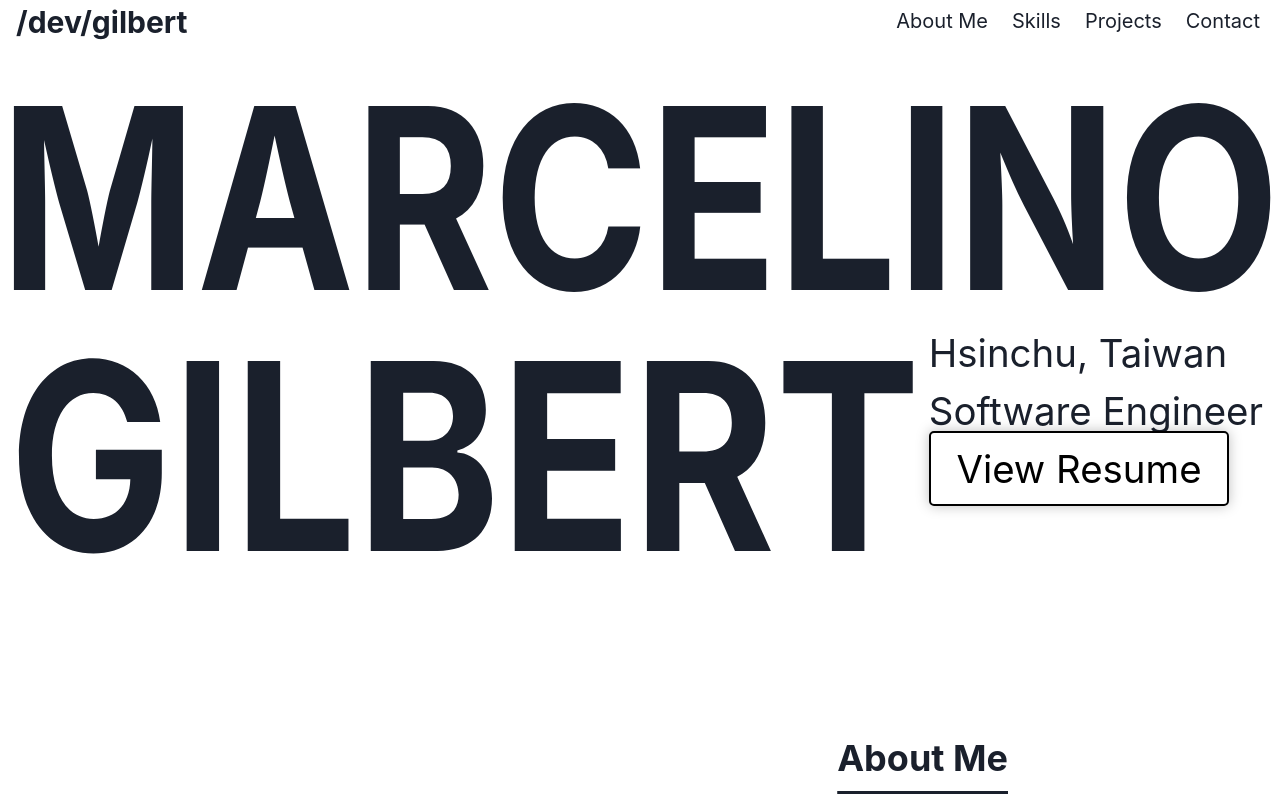
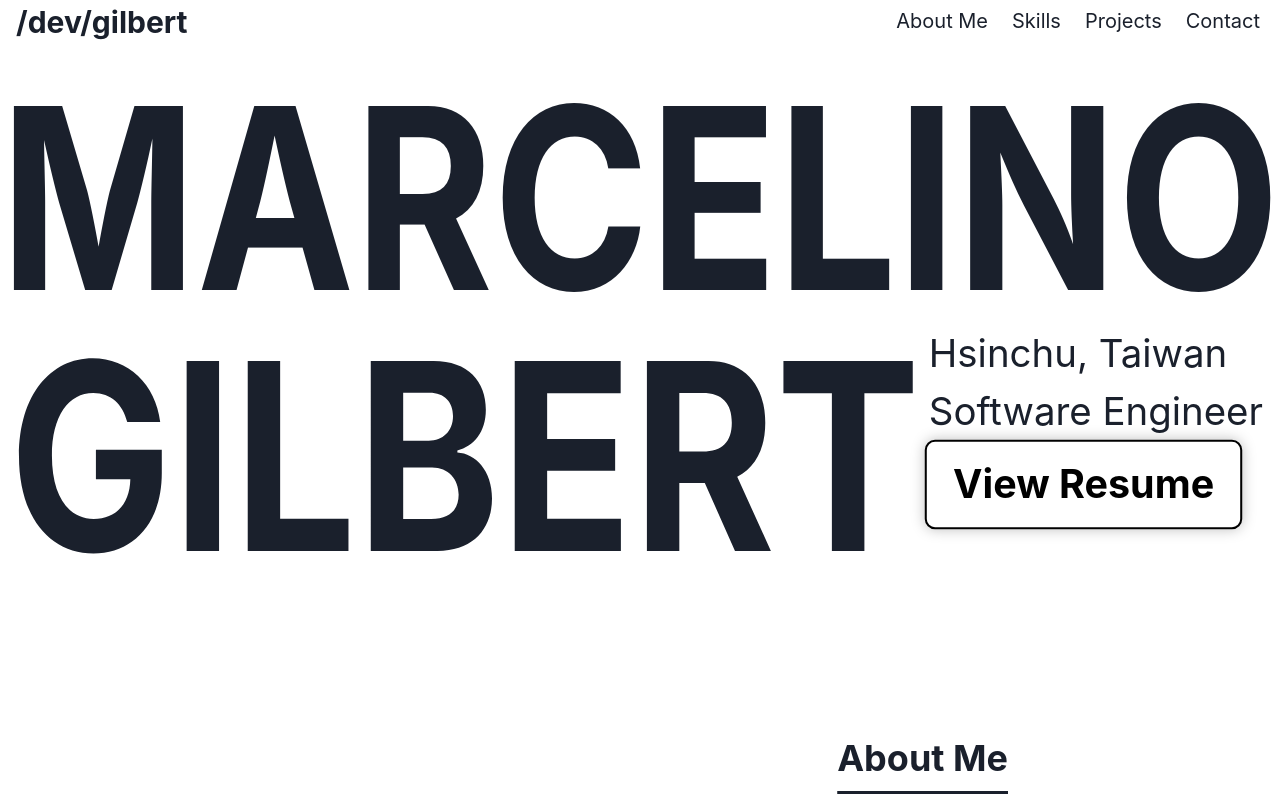
Before and after one commit to misterteri/personal-website-v2, a React (Create React App) app: page / in a window 1280 px wide. Shown: the top 800 px of the page. Built offline with nearby package versions, Linux system fonts and the light colour scheme.

Commit message:
feat: bolder resume hover effect

```diff
--- a/src/components/HeroSection.tsx
+++ b/src/components/HeroSection.tsx
@@ -79,22 +79,32 @@ export default function HeroSection() {
         </Box>
         <Link
   href={resume_link}
-          _hover={{ filter: "invert(100%)" }}
-          variant="solid"
+  _hover={{
+    boxShadow: "0 0 10px rgba(255, 255, 255, 0.8)",
+    bg: "black",
+    color: "white",
+    fontWeight: "bold",  // Use fontWeight to make text extra bold
+    borderRadius: "10px",
+    transition: "0.7s",
+  }}
+  position="relative"
+  display="inline-block"
   paddingInline={"2vw"}
   paddingBlockStart={"1vw"}
   paddingBlockEnd={"1vw"}
-          borderRadius="5px"
+  borderRadius="10px"
   fontSize="3vw"
-          animation={`${pulse} 2s infinite`}
-          transition="transform 0.2s, box-shadow 0.2s"
   bg="transparent"
+  fontWeight="bold"
   border="2px solid currentColor"
   color="black"
   mb="1vw"
+  animation={`${pulse} 2s infinite`}
 >
   View Resume
 </Link>
+
+
       </GridItem>
     </Grid>
   );
```
Lines whose indentation alone changed are shown as unchanged.
